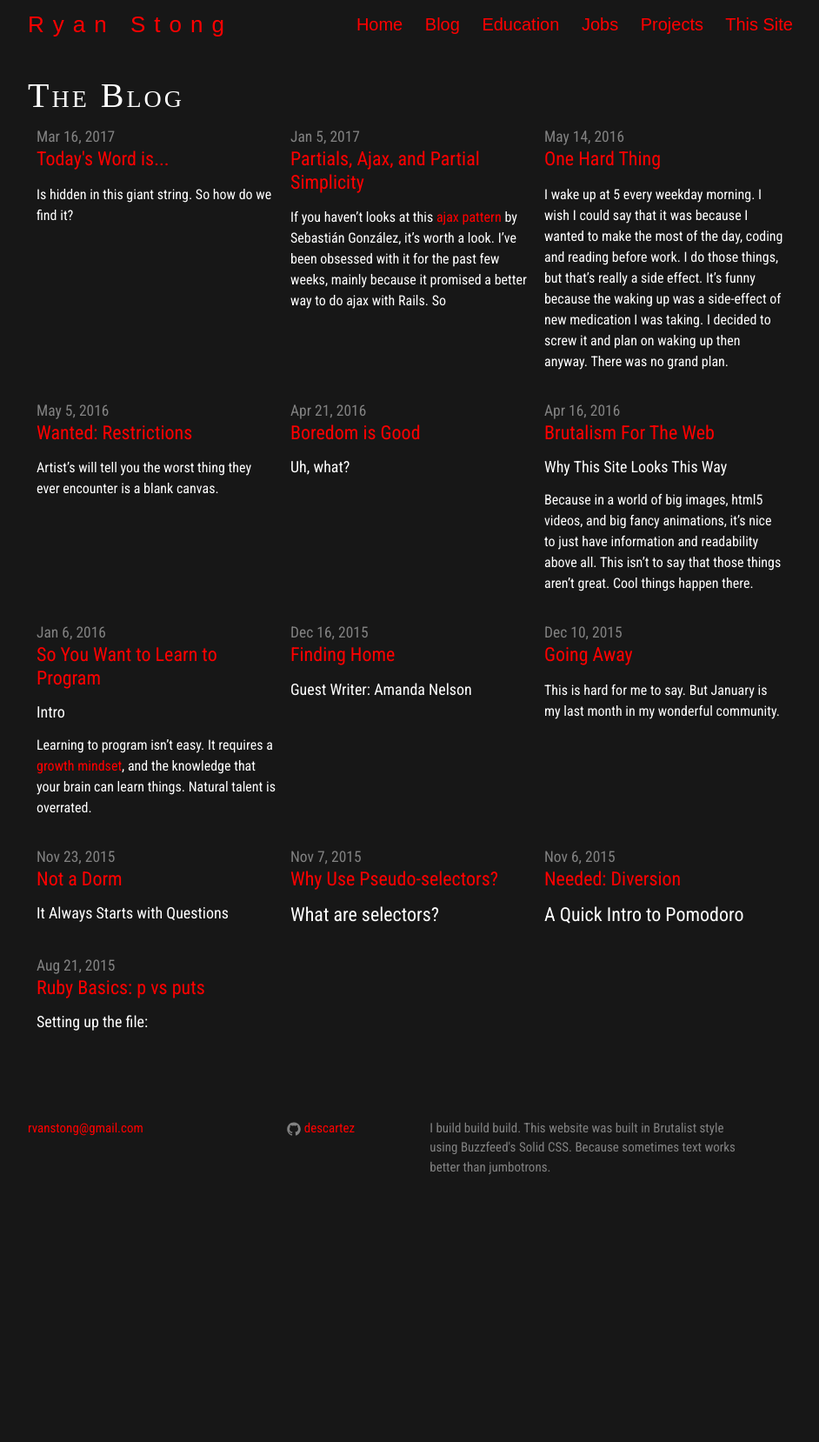
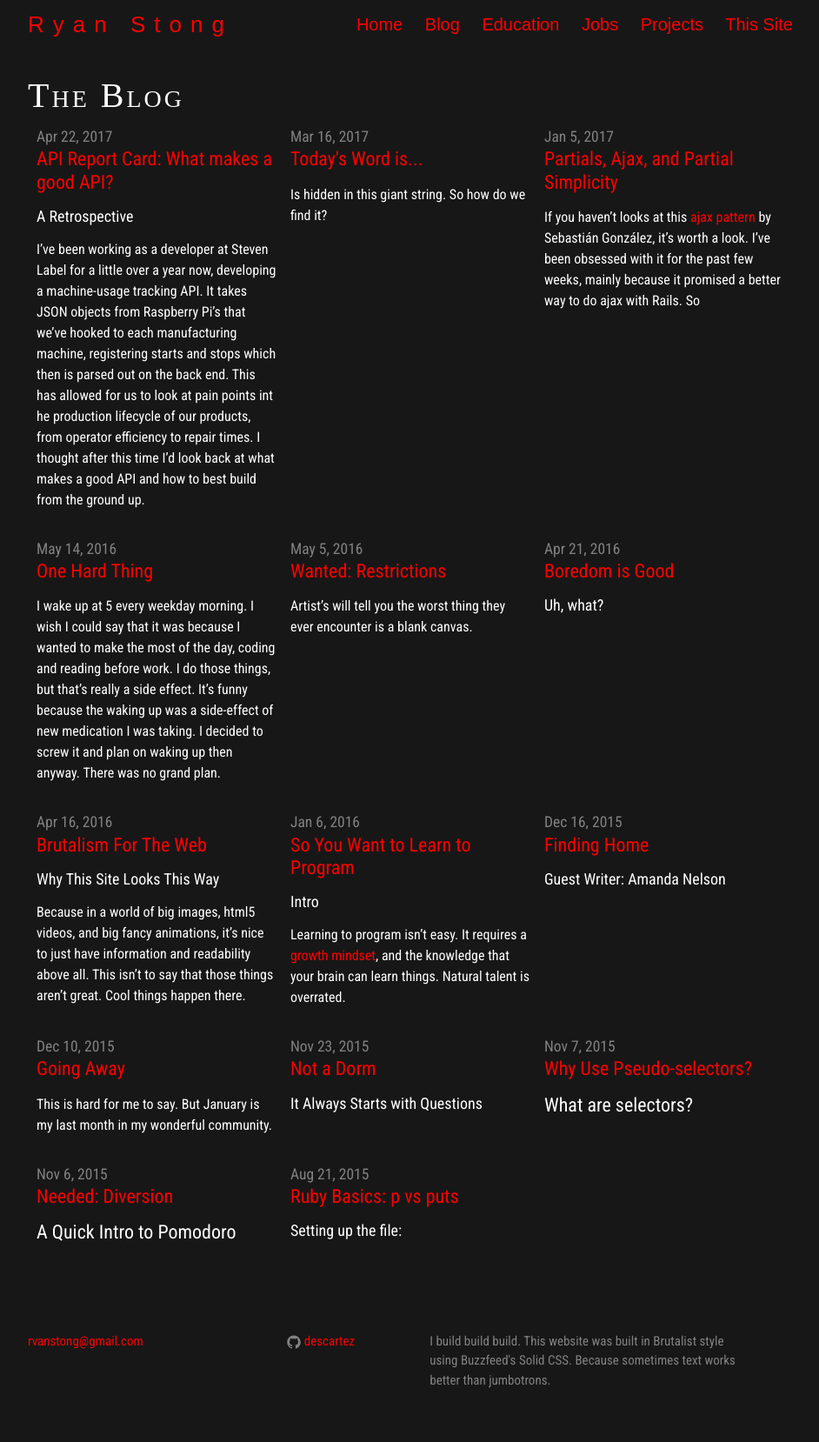
Before and after one commit to descartez/descartez.github.io, a Jekyll site: the page built from blog.md, in a window 1280 px wide. Shown: the whole page at 87% size, without its empty margins (168-1110 px from the left). Built offline with Jekyll 4.4.1, drawn with Linux system fonts in a browser that asks for light colours; some web fonts are replaced; before the commit the page ends 1413 px from its top, so only the background shows below that.

Commit message:
adds except truncation to index.html, adds in api report card post

```diff
--- /dev/null
+++ b/_posts/2017-04-22-api-report-card.md
@@ -0,0 +1,12 @@
+---
+layout: post
+title:  "API Report Card: What makes a good API?"
+date:   2017-04-22 010:58:00
+categories: blog
+---
+
+### A Retrospective
+I've been working as a developer at Steven Label for a little over a year now, developing a machine-usage tracking API. It takes JSON objects from Raspberry Pi's that we've hooked to each manufacturing machine, registering starts and stops which then is parsed out on the back end. This has allowed for us to look at pain points int he production lifecycle of our products, from operator efficiency to repair times. I thought after this time I'd look back at what makes a good API and how to best build from the ground up.
+
+### What makes a good API?
+Much of what I'll be working from is from Joshua Bloch's keynote "How to Design a Good API and Why it Matters", which you can find
--- a/index.html
+++ b/index.html
@@ -19,7 +19,7 @@
           <h2>
             <a href="{{ post.url }}">{{ post.title }}</a>
           </h2>
-          {{ post.excerpt }}
+          {{ post.excerpt | truncatewords: 25}}
         </li>
         {% endfor %}
         <li>
```
